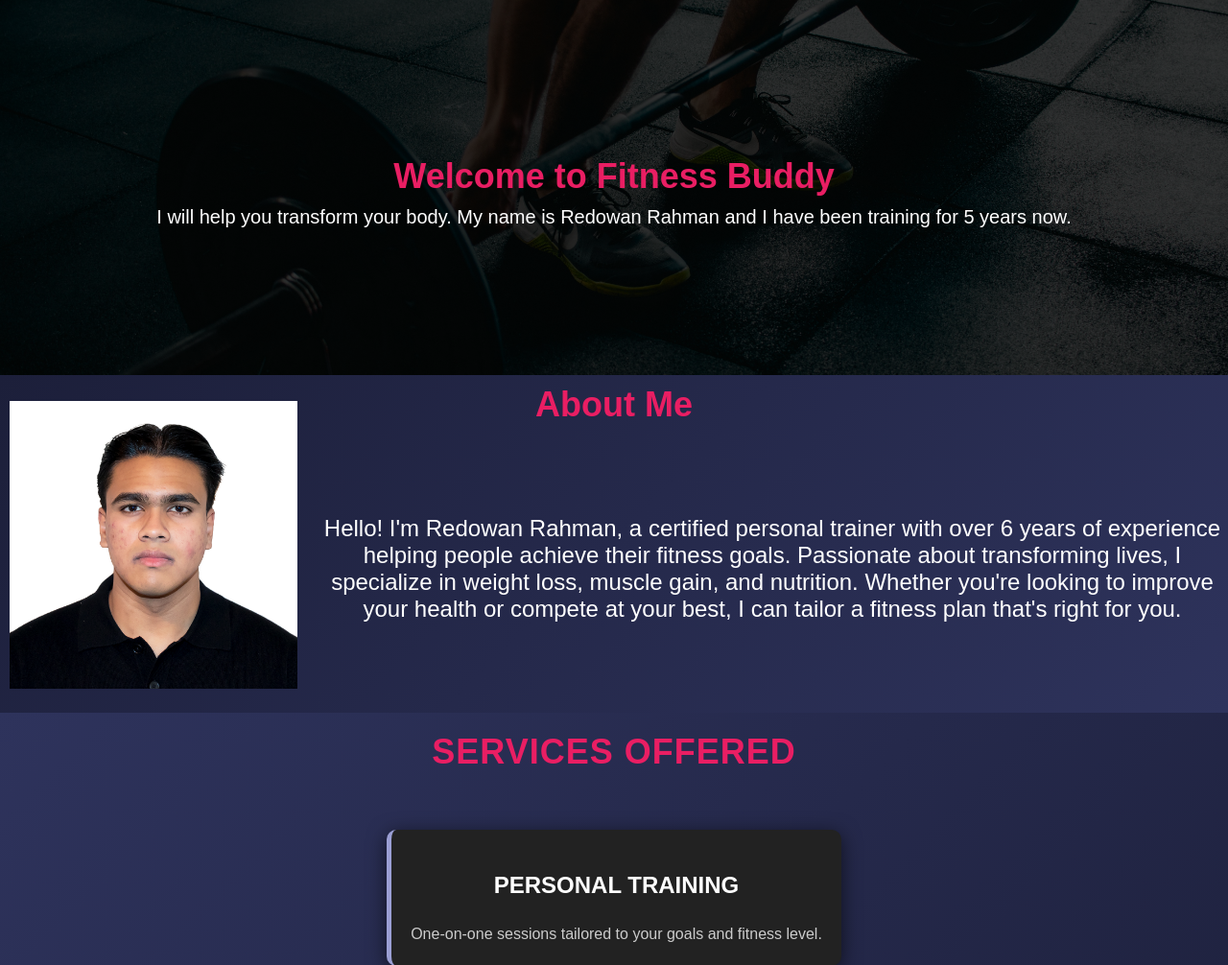
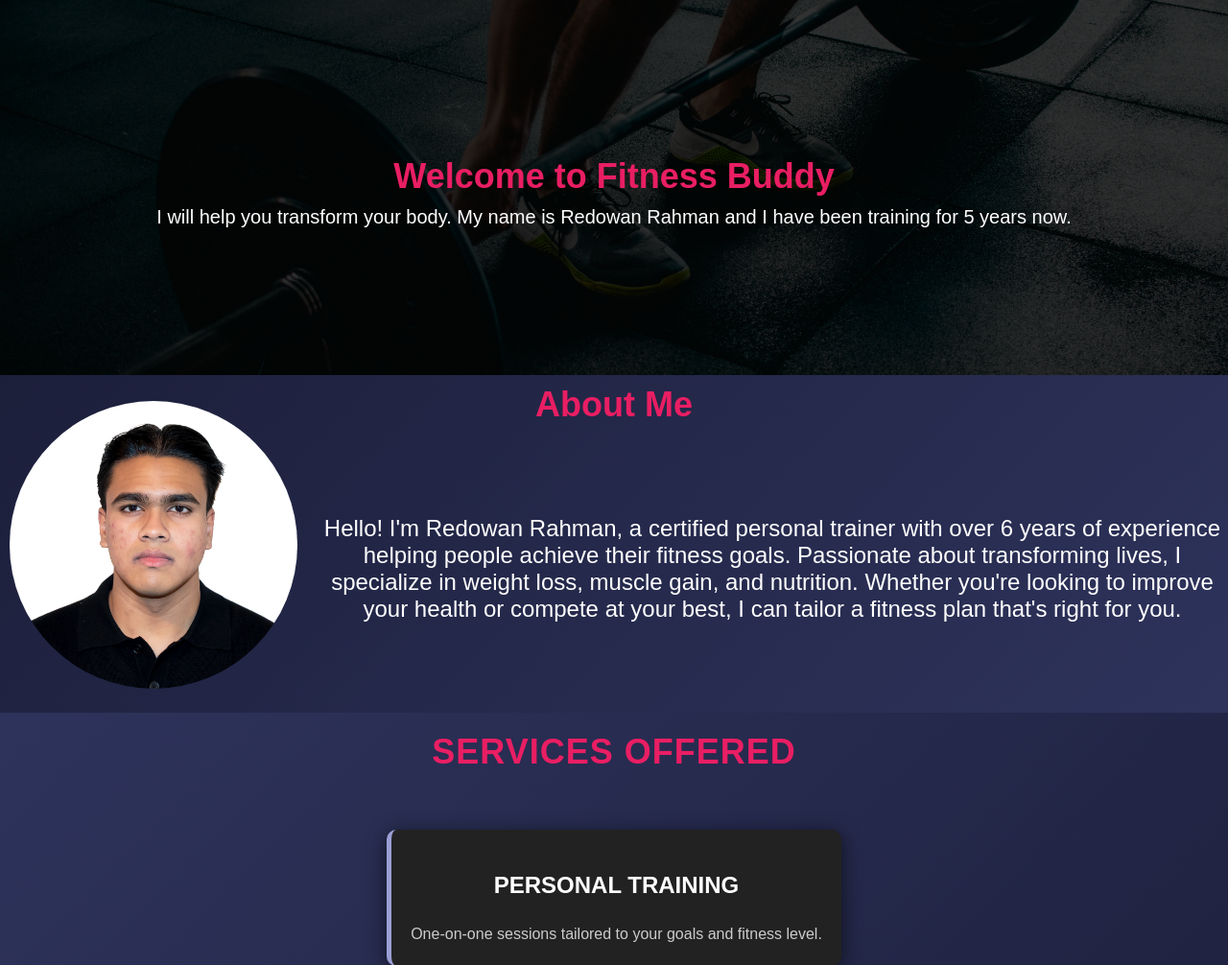
Before and after one commit to redowan-rahman/IB_Project, a Django app: page / in a window 1280 px wide. Shown: the part 71-1077 px from the top of the page at 96% size. Run offline with Django 5.2, Linux system fonts and the light colour scheme.

Commit message:
Update home.html

```diff
--- a/templates/home.html
+++ b/templates/home.html
@@ -119,7 +119,7 @@
         <div class="bg">
             <h2 style="text-align: center; padding-top: 10px; font-size: 36px; color: #e91e63;">About Me</h2>
             <div style="display: flex; align-items: center; height: 300px;">
-                <img src="{% static 'images/myphoto.jpg' %} " alt="Description" style="width: 300px; height: 300px; object-fit: cover; margin-left: 10px; margin-right: 20px; margin-bottom: 50px;">
+                <img src="{% static 'images/myphoto.jpg' %} " alt="Description" style="width: 300px; height: 300px; object-fit: cover; border-radius: 50%; margin-left: 10px; margin-right: 20px; margin-bottom: 50px;">
 
                 <p style="font-size: 24px; color: white;">Hello! I'm Redowan Rahman, a certified personal trainer with over 6 years of experience helping people achieve their fitness goals. Passionate about transforming lives, I specialize in weight loss, muscle gain, and nutrition.
                 Whether you're looking to improve your health or compete at your best, I can tailor a fitness plan that's right for you.</p>
```
